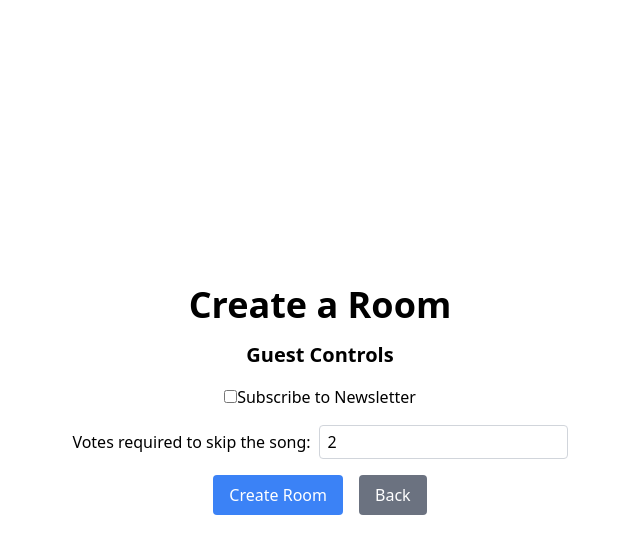
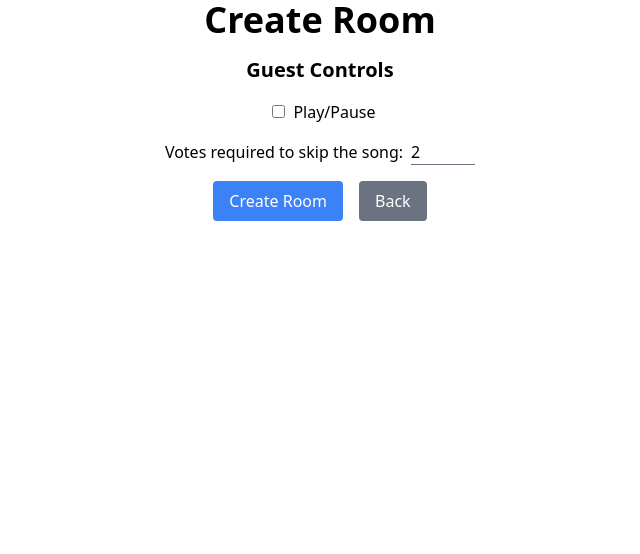
Before and after one commit to vishal-s-patil/collaborative-music-player-frontend, a React (Create React App) app: page /create in a window 1280 px wide. Shown: the top 554 px of the page, without its empty margins (320-960 px from the left). Built offline with nearby package versions, Linux system fonts and the light colour scheme; no server answers.

Commit message:
update room

```diff
--- a/src/components/CreateRoom.jsx
+++ b/src/components/CreateRoom.jsx
@@ -1,12 +1,14 @@
-import React, { useState } from 'react';
+import React, { useState, useEffect } from 'react';
 import { useNavigate } from 'react-router-dom';
 
-const CreateRoom = () => {
+const CreateRoom = (props) => {
     const navigate = useNavigate();
+    const { update, votesToSkip, guestCanPause, roomCode, updateCallback } = props;
+
 
     const [formData, setFormData] = useState({
-        votes_to_skip: 2,
-        guest_can_pause: false,
+        votes_to_skip: votesToSkip,
+        guest_can_pause: guestCanPause,
     });
 
     const handleChange = (e, fieldName) => {
@@ -31,37 +33,35 @@ const CreateRoom = () => {
             })
     };
 
+    const handleUpdateRoom = (e) => {
+        e.preventDefault();
+
+        const requestOptions = {
+            method: 'PATCH',
+            headers: { 'Content-Type': 'application/json' },
+            body: JSON.stringify({ ...formData, 'code': roomCode }),
+        }
+
+        fetch('/api/update-room', requestOptions)
+            .then((response) => {
+                if (response.status === 200) {
+                    alert('Room updated successfully');
+                }
+                else {
+                    alert('Error updating room');
+                }
+                updateCallback();
+            })
+
+    };
+
     const handleBack = (e) => {
         navigate('/');
     };
 
-    return (
-        <div className="flex items-center justify-center h-screen">
-            <div className="text-center">
-                <h1 className="text-4xl font-bold mb-4">Create a Room</h1>
-                <h2 className="text-xl font-semibold mb-4">Guest Controls</h2>
-                <div className="mb-4 flex justify-center">
-                    <label>
-                        <input
-                            type="checkbox"
-                            name="guest_can_pause"
-                            checked={formData.guest_can_pause}
-                            onChange={(e) => { handleChange(e, 'guest_can_pause') }}
-                        />
-                        Subscribe to Newsletter
-                    </label>
-                </div>
-                <div className="mb-4">
-                    <label className="block">
-                        Votes required to skip the song:
-                        <input
-                            type="number"
-                            className="ml-2 border border-gray-300 px-2 py-1 rounded"
-                            value={formData.votes_to_skip}
-                            onChange={(e) => handleChange(e, 'votes_to_skip')}
-                        />
-                    </label>
-                </div>
+    const renderCreateButtons = () => {
+        return (
+            <>
                 <div className="space-x-4">
                     <button
                         className="bg-blue-500 text-white px-4 py-2 rounded"
@@ -76,9 +76,67 @@ const CreateRoom = () => {
                         Back
                     </button>
                 </div>
+            </>
+        )
+    }
+
+    const renderUpdateButtons = () => {
+        return (
+            <>
+                <div className="space-x-4">
+                    <button
+                        className="bg-blue-500 text-white px-4 py-2 rounded"
+                        onClick={handleUpdateRoom}
+                    >
+                        Update Room
+                    </button>
+                </div>
+            </>
+        )
+    }
+
+    return (
+        <>
+            <div className="flex items-center justify-center">
+                <div className="text-center">
+                    <h1 className="text-4xl font-bold mb-4">{update ? "Update Room" : "Create Room"}</h1>
+                    <h2 className="text-xl font-semibold mb-4">Guest Controls</h2>
+                    <div className="mb-4 flex justify-center">
+                        <label>
+                            <input
+                                className='mx-2'
+                                type="checkbox"
+                                name="guest_can_pause"
+                                checked={formData.guest_can_pause}
+                                onChange={(e) => { handleChange(e, 'guest_can_pause') }}
+                            />
+                            Play/Pause
+                        </label>
+                    </div>
+                    <div className="mb-4">
+                        <label className="block">
+                            Votes required to skip the song:
+                            <input
+                                type="number"
+                                className="ml-2 w-48 sm:w-32 md:w-24 lg:w-20 xl:w-16 border-0 border-b border-gray-500 focus:outline-none focus:border-blue-500"
+                                value={formData.votes_to_skip}
+                                onChange={(e) => handleChange(e, 'votes_to_skip')}
+                            />
+                        </label>
+                    </div>
+                    {update ? renderUpdateButtons() : renderCreateButtons()}
+                </div>
             </div>
-        </div>
+        </>
     )
 }
 
+CreateRoom.defaultProps = {
+    update: false,
+    roomCode: null,
+    votesToSkip: 2,
+    guestCanPause: false,
+    updateCallback: () => { },
+}
+
 export default CreateRoom
--- a/src/components/Room.jsx
+++ b/src/components/Room.jsx
@@ -1,9 +1,11 @@
 import React, { useState, useEffect } from 'react'
 import { useParams, useNavigate } from 'react-router-dom';
+import CreateRoom from './CreateRoom';
 
 const Room = () => {
     const { code } = useParams();
     const navigate = useNavigate();
+    const [showSettings, setShowSettings] = useState(false);
 
     const [data, setData] = useState({
         votes_to_skip: 2,
@@ -18,9 +20,9 @@ const Room = () => {
         }
 
         fetch('/api/leave-room', requestOptions)
-        .then((_response) => {
-            navigate('/');
-        })
+            .then((_response) => {
+                navigate('/');
+            })
     };
 
     const getData = () => {
@@ -35,16 +37,54 @@ const Room = () => {
             })
     }
 
+    const renderSettingsButton = () => {
+        return (
+            <>
+                <button className="bg-blue-500 mt-4 hover:bg-blue-700 text-white font-bold py-2 px-4 rounded"
+                    onClick={() => { setShowSettings(true) }}
+                >
+                    Settings
+                </button>
+            </>
+        )
+    }
+
+    const renderSettings = () => {
+        return (
+            <>
+                <CreateRoom
+                    update={true}
+                    votesToSkip={data.votes_to_skip}
+                    guestCanPause={data.guest_can_pause}
+                    roomCode={code}
+                    updateCallback={getData}
+                />
+                <div className="flex justify-center my-4">
+                    <button className="flex items-center justify-center bg-red-500 hover:bg-red-700 text-white font-bold py-2 px-4 rounded"
+                        onClick={() => { setShowSettings(false) }}
+                    >
+                        <span className="mr-1 text-xl">&times;</span>
+                        Close
+                    </button>
+                </div>
+            </>
+        )
+    }
+
     useEffect(() => {
         getData();
     }, []);
 
+    if (showSettings) {
+        return renderSettings();
+    }
     return (
-        <div className="flex flex-col items-center justify-center h-screen">
+        <div className="flex flex-col items-center justify-center">
             <h1 className="text-4xl">Code: {code}</h1>
             <p className="text-2xl">Votes: {data.votes_to_skip}</p>
             <p className="text-2xl">Guest Can Pause: {data.guest_can_pause ? 'Yes' : 'No'}</p>
             <p className="text-2xl">Host: {data.is_host ? 'Yes' : 'No'}</p>
+            {data.is_host ? renderSettingsButton() : null}
             <button
                 className="bg-red-500 hover:bg-red-700 text-white font-bold py-2 px-4 mt-4 rounded"
                 onClick={handleLeaveRoom}
```
